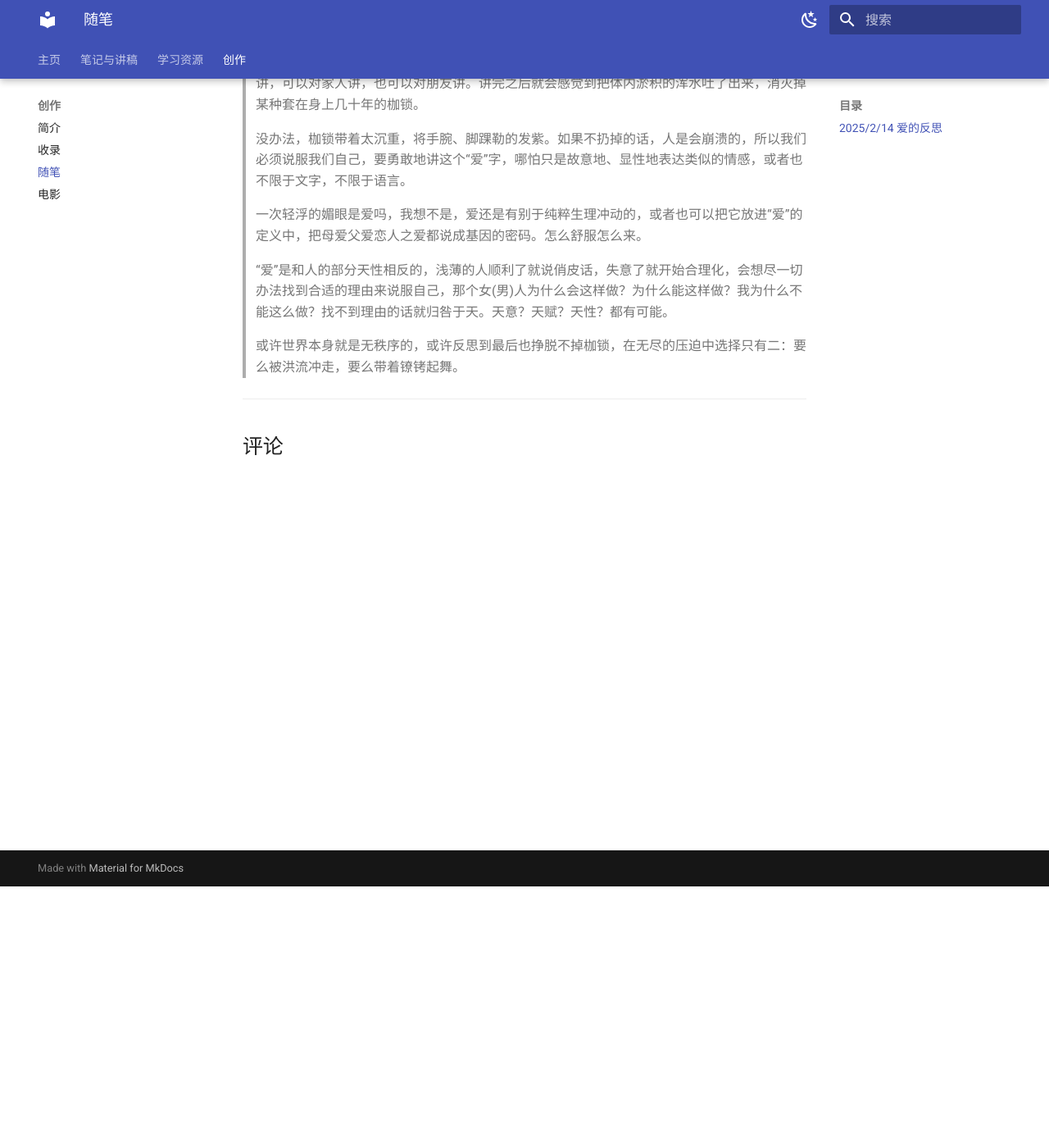
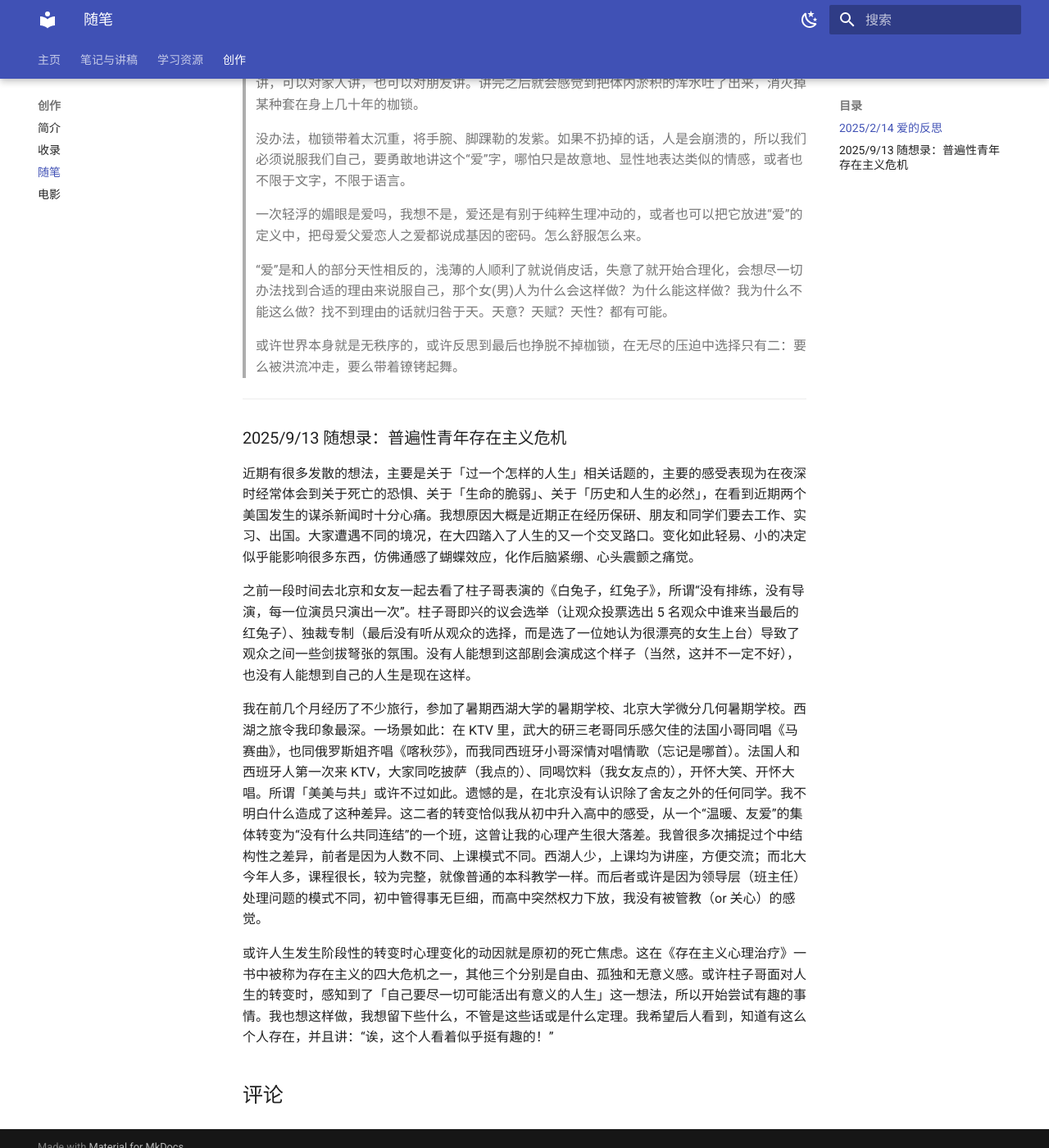
Before and after one commit to Hilbertear/Hilbertmath, an MkDocs documentation site: the page built from docs/write3.md, in a window 1280 px wide and 1400 px high, scrolled down 319 px. Shown: the whole window at 82% size. Built offline with MkDocs 1.6.1 and Material for MkDocs 9.7.7, drawn with Linux system fonts in a browser that asks for light colours; comment, search, counter and statistics services are not loaded.

Commit message:
随想录

```diff
--- a/docs/write3.md
+++ b/docs/write3.md
@@ -23,3 +23,13 @@ comments: true
 > 或许世界本身就是无秩序的，或许反思到最后也挣脱不掉枷锁，在无尽的压迫中选择只有二：要么被洪流冲走，要么带着镣铐起舞。
 
 ---
+
+### 2025/9/13 随想录：普遍性青年存在主义危机
+
+近期有很多发散的想法，主要是关于「过一个怎样的人生」相关话题的，主要的感受表现为在夜深时经常体会到关于死亡的恐惧、关于「生命的脆弱」、关于「历史和人生的必然」，在看到近期两个美国发生的谋杀新闻时十分心痛。我想原因大概是近期正在经历保研、朋友和同学们要去工作、实习、出国。大家遭遇不同的境况，在大四踏入了人生的又一个交叉路口。变化如此轻易、小的决定似乎能影响很多东西，仿佛通感了蝴蝶效应，化作后脑紧绷、心头震颤之痛觉。
+
+之前一段时间去北京和女友一起去看了柱子哥表演的《白兔子，红兔子》，所谓“没有排练，没有导演，每一位演员只演出一次”。柱子哥即兴的议会选举（让观众投票选出 5 名观众中谁来当最后的红兔子）、独裁专制（最后没有听从观众的选择，而是选了一位她认为很漂亮的女生上台）导致了观众之间一些剑拔弩张的氛围。没有人能想到这部剧会演成这个样子（当然，这并不一定不好），也没有人能想到自己的人生是现在这样。
+
+我在前几个月经历了不少旅行，参加了暑期西湖大学的暑期学校、北京大学微分几何暑期学校。西湖之旅令我印象最深。一场景如此：在 KTV 里，武大的研三老哥同乐感欠佳的法国小哥同唱《马赛曲》，也同俄罗斯姐齐唱《喀秋莎》，而我同西班牙小哥深情对唱情歌（忘记是哪首）。法国人和西班牙人第一次来 KTV，大家同吃披萨（我点的）、同喝饮料（我女友点的），开怀大笑、开怀大唱。所谓「美美与共」或许不过如此。遗憾的是，在北京没有认识除了舍友之外的任何同学。我不明白什么造成了这种差异。这二者的转变恰似我从初中升入高中的感受，从一个“温暖、友爱”的集体转变为“没有什么共同连结”的一个班，这曾让我的心理产生很大落差。我曾很多次捕捉过个中结构性之差异，前者是因为人数不同、上课模式不同。西湖人少，上课均为讲座，方便交流；而北大今年人多，课程很长，较为完整，就像普通的本科教学一样。而后者或许是因为领导层（班主任）处理问题的模式不同，初中管得事无巨细，而高中突然权力下放，我没有被管教（or 关心）的感觉。
+
+或许人生发生阶段性的转变时心理变化的动因就是原初的死亡焦虑。这在《存在主义心理治疗》一书中被称为存在主义的四大危机之一，其他三个分别是自由、孤独和无意义感。或许柱子哥面对人生的转变时，感知到了「自己要尽一切可能活出有意义的人生」这一想法，所以开始尝试有趣的事情。我也想这样做，我想留下些什么，不管是这些话或是什么定理。我希望后人看到，知道有这么个人存在，并且讲：“诶，这个人看着似乎挺有趣的！”
```
Also changed, not shown: other parts of docs/write3.md (+1 -1 lines), docs/mathresources.md (+2 -0 lines), docs/write2.md (+2 -2 lines).
